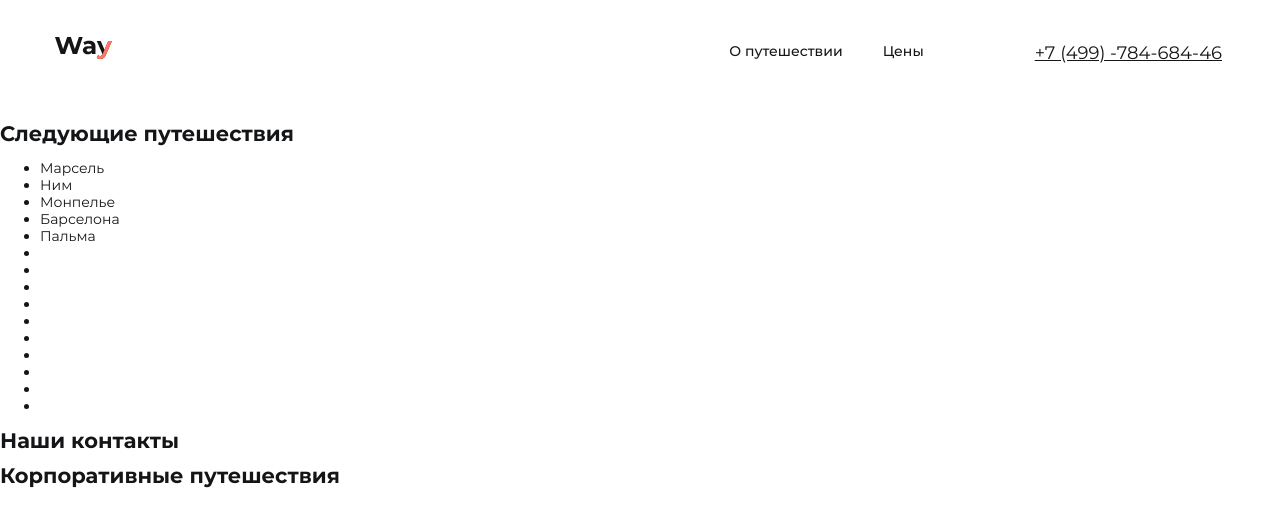
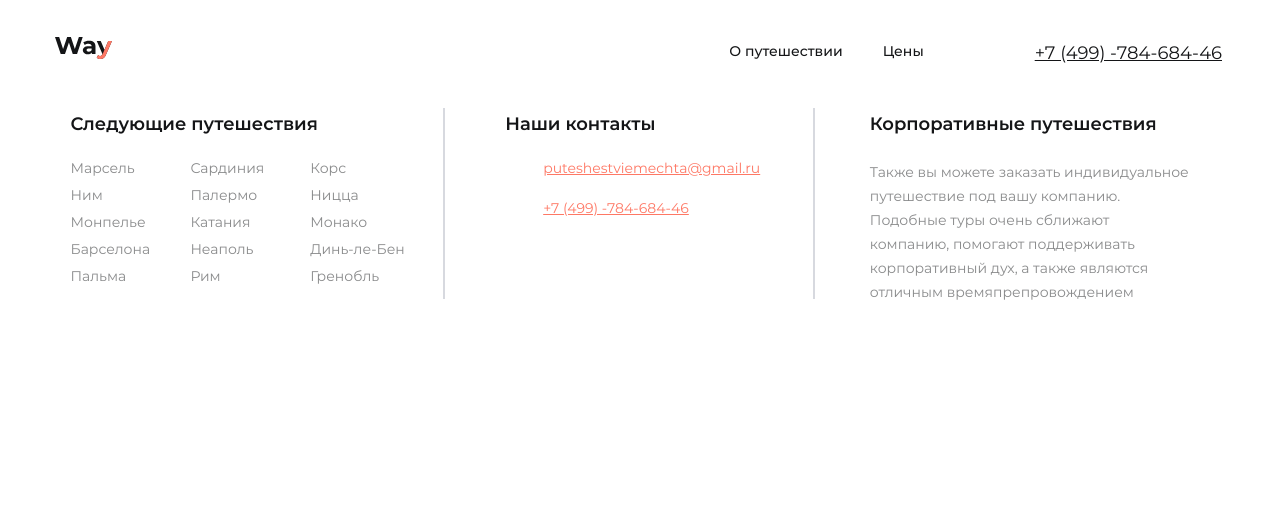
Before and after one commit to zakharovdm/zakharov_way, a website: page source/index.html in a window 1280 px wide. Drawn offline with nearby package versions, Linux system fonts and the light colour scheme; files that its build step writes are made by us from their sources.

Commit message:
Добавляет верстку футера

```diff
--- a/source/index.html
+++ b/source/index.html
@@ -25,7 +25,7 @@
             </li>
           </ul>
         </nav>
-          <a class="site-header__number" href="tel:+749978468446">
+          <a class="site-header__phone" href="tel:+749978468446">
           <svg class="site-header__phone-icon" width="21" height="24">
               <use xlink:href="img/sprite.svg#icon-phone"></use>
           </svg>
@@ -34,34 +34,51 @@
     </header>
     <main class="site-main">
     </main>
-    <footer class="site-footer">
+    <footer class="site-footer container container--footer">
       <section class="site-footer__travels next-travels">
         <h2 class="site-footer__title">Следующие путешествия</h2>
         <ul class="next-travels__list">
-           <li class="next-travels__item">Марсель</li>
-           <li class="next-travels__item">Ним</li>
-           <li class="next-travels__item">Монпелье</li>
-           <li class="next-travels__item">Барселона</li>
-           <li class="next-travels__item">Пальма</li>
-           <li class="next-travels__item"></li>
-           <li class="next-travels__item"></li>
-           <li class="next-travels__item"></li>
-           <li class="next-travels__item"></li>
-           <li class="next-travels__item"></li>
-           <li class="next-travels__item"></li>
-           <li class="next-travels__item"></li>
-           <li class="next-travels__item"></li>
-           <li class="next-travels__item"></li>
-           <li class="next-travels__item"></li>
-         </ul>
+          <li class="next-travels__item next-travels__item--first-column">Марсель</li>
+          <li class="next-travels__item next-travels__item--first-column">Ним</li>
+          <li class="next-travels__item next-travels__item--first-column">Монпелье</li>
+          <li class="next-travels__item next-travels__item--first-column">Барселона</li>
+          <li class="next-travels__item next-travels__item--first-column">Пальма</li>
+          <li class="next-travels__item next-travels__item--second-column">Сардиния</li>
+          <li class="next-travels__item next-travels__item--second-column">Палермо</li>
+          <li class="next-travels__item next-travels__item--second-column">Катания</li>
+          <li class="next-travels__item next-travels__item--second-column">Неаполь</li>
+          <li class="next-travels__item next-travels__item--second-column">Рим</li>
+          <li class="next-travels__item next-travels__item--third-column">Корс</li>
+          <li class="next-travels__item next-travels__item--third-column">Ницца</li>
+          <li class="next-travels__item next-travels__item--third-column">Монако</li>
+          <li class="next-travels__item next-travels__item--third-column">Динь-ле-Бен</li>
+          <li class="next-travels__item next-travels__item--third-column">Гренобль</li>
+        </ul>
       </section>
 
       <section class="site-footer__contacts">
         <h2 class="site-footer__title">Наши контакты</h2>
+        <ul class="site-footer__list">
+          <li class="site-footer__item">
+            <a class="site-footer__contact" href="mailto:puteshestviemechta@gmail.ru">
+              <svg class="site-footer__mail-icon" width="26" height="20">
+                <use xlink:href="img/sprite.svg#icon-mail"></use>
+              </svg>
+            puteshestviemechta@gmail.ru</a>
+          </li>
+          <li class="site-footer__item">
+            <a class="site-footer__contact" href="tel:+749978468446">
+              <svg class="site-footer__phone-icon" width="21" height="24">
+                <use xlink:href="img/sprite.svg#icon-phone"></use>
+              </svg>
+            +7 (499) -784-684-46</a>
+          </li>
+        </ul>
       </section>
 
       <section class="site-footer__corporate">
-        <h2 class="site-footer__title">Корпоративные путешествия</h2>
+        <h2 class="site-footer__title site-footer__title--corporate">Корпоративные путешествия</h2>
+        <p class="site-footer__corporate-text">Также вы можете заказать индивидуальное путешествие под вашу компанию. Подобные туры очень сближают компанию, помогают поддерживать корпоративный дух, а также являются отличным времяпрепровождением</p>
       </section>
     </footer>
     <script src="js/script.min.js"></script>
--- a/source/sass/blocks/container.scss
+++ b/source/sass/blocks/container.scss
@@ -3,14 +3,22 @@
   margin: 0 auto;
   padding: 0 10px;
 
-  @media(max-width: $desktop-width) {
+  &--footer {
+    width: 1139px;
+  }
+
+  @media (max-width: $desktop-width) {
     width: 728px;
     margin: 0;
     padding: 0 20px;
+
+    &--footer {
+      margin: 0 auto;
+    }
   }
 
-  @media(max-width: $tablet-width) {
+  @media (max-width: $tablet-width) {
     width: 280px;
-    padding: 0 20px
+    padding: 0 20px;
   }
 }
--- /dev/null
+++ b/source/sass/blocks/next-travels.scss
@@ -0,0 +1,41 @@
+.next-travels__list {
+  @include reset-list;
+  display: grid;
+  grid-template-columns: repeat(3, 1fr);
+  grid-auto-flow: column;
+  grid-row-gap: 10px;
+  grid-column-gap: 20px;
+
+  @media (max-width: $tablet-width) {
+    width: 240px;
+    margin: 0 auto;
+  }
+}
+
+.next-travels__item {
+  color: rgba($mostly-black, 0.5);
+
+  &--first-column {
+    grid-column: 1 / 2;
+  }
+
+  &--second-column {
+    grid-column: 2 / 3;
+  }
+
+  &--third-column {
+    grid-column: 3 / 4;
+  }
+
+  @media (max-width: $tablet-width) {
+    text-align: center;
+
+    &--second-column {
+      grid-column: 3 / 4;
+    }
+
+    &--third-column {
+      grid-column: 1 / -1;
+    }
+  }
+}
--- /dev/null
+++ b/source/sass/blocks/site-footer.scss
@@ -0,0 +1,192 @@
+.site-footer {
+  display: grid;
+  grid-template-columns: repeat(3, 1fr);
+  grid-gap: 60px;
+
+  @media (max-width: $desktop-width) {
+    grid-template-columns: repeat(2, 1fr);
+    grid-template-rows: repeat(2, 1fr);
+    grid-column-gap: 50px;
+    grid-row-gap: 70px;
+  }
+
+  @media (max-width: $tablet-width) {
+    grid-template-columns: 280px;
+    grid-template-rows: 1fr 120px 1fr;
+    grid-row-gap: 55px;
+  }
+}
+
+.site-footer__title {
+  margin: 0 0 20px;
+
+  font-weight: 600;
+  font-size: 18px;
+  line-height: 32px;
+
+  @media (max-width: $desktop-width) {
+    &--corporate {
+      text-align: center;
+    }
+  }
+
+  @media (max-width: $tablet-width) {
+    text-align: center;
+  }
+}
+
+.site-footer__travels {
+  position: relative;
+
+  &::after {
+    content: "";
+    position: absolute;
+    top: 0;
+    right: -35px;
+
+    width: 0;
+    height: 189px;
+    border: 1px solid $grayis-blue;
+
+    @media (max-width: $desktop-width) {
+      right: -50px;
+    }
+
+    @media (max-width: $tablet-width) {
+      top: 345px;
+      right: -5px;
+
+      width: 288px;
+      height: 0;
+      border: 1px solid $grayis-blue;
+    }
+  }
+}
+
+.site-footer__list {
+  @include reset-list;
+}
+
+.site-footer__item {
+  margin: 0 0 23px 38px;
+}
+
+.site-footer__contacts {
+  position: relative;
+  padding-left: 35px;
+
+  &::after {
+    content: "";
+    position: absolute;
+    top: 0;
+    right: -5px;
+
+    width: 0;
+    height: 189px;
+    border: 1px solid $grayis-blue;
+  }
+
+  @media (max-width: $desktop-width) {
+    padding-left: 60px;
+
+    &::after {
+      display: none;
+    }
+  }
+
+  @media (max-width: $tablet-width) {
+    padding-left: 0;
+    text-align: center;
+  }
+}
+
+.site-footer__contact {
+  position: relative;
+  text-decoration-line: underline;
+  color: $red;
+
+  &:active {
+    color: $active-red;
+  }
+
+  &:hover .site-footer__phone-icon,
+  &:focus .site-footer__phone-icon {
+    stroke: $red;
+  }
+
+  &:active .site-footer__phone-icon {
+    stroke: $active-red;
+  }
+
+  &:hover .site-footer__mail-icon,
+  &:focus .site-footer__mail-icon {
+    fill: $red;
+  }
+
+  &:active .site-footer__mail-icon {
+    fill: $active-red;
+  }
+}
+
+.site-footer__phone-icon {
+  position: absolute;
+  top: -5px;
+  left: -34px;
+
+  fill: none;
+  stroke: $grayis-blue;
+}
+
+.site-footer__mail-icon {
+  position: absolute;
+  top: -1px;
+  left: -39px;
+
+  fill: $grayis-blue;
+}
+
+.site-footer__corporate {
+  @media (max-width: $desktop-width) {
+    position: relative;
+    grid-column: 1 / -1;
+    grid-row: 2 / -1;
+
+    &::before {
+      content: "";
+      position: absolute;
+      top: 10px;
+      right: 0;
+
+      width: 726px;
+      height: 0;
+
+      border: 1px solid $grayis-blue;
+
+      @media (max-width: $desktop-width) {
+        top: -25px;
+      }
+    }
+
+    @media (max-width: $tablet-width) {
+      grid-row: 3 / -1;
+
+      &::before {
+        width: 288px;
+        right: -5px;
+      }
+    }
+  }
+}
+
+.site-footer__corporate-text {
+  width: 320px;
+  margin: 0;
+
+  line-height: 24px;
+  color: rgba($mostly-black, 0.5);
+
+  @media (max-width: $desktop-width) {
+    width: auto;
+    text-align: center;
+  }
+}
--- a/source/sass/blocks/site-header.scss
+++ b/source/sass/blocks/site-header.scss
@@ -34,7 +34,7 @@
   stroke: $mostly-black;
 }
 
-.site-header__number {
+.site-header__phone {
   position: relative;
 
   justify-self: end;
--- a/source/sass/blocks/site-nav.scss
+++ b/source/sass/blocks/site-nav.scss
@@ -6,10 +6,11 @@
   }
 }
 
-.site-nav {
-  justify-self: end;
+.site-nav__list {
+  @include reset-list;
 
-  padding: 6px 0 0;
+  display: flex;
+  flex-wrap: wrap;
 
   @media (max-width: $desktop-width) {
     position: absolute;
@@ -18,6 +19,17 @@
 
     width: 320px;
     padding: 134px 0 254px;
+    background-color: $white;
+    z-index: 1;
+  }
+}
+
+.site-nav {
+  justify-self: end;
+  padding: 6px 0 0;
+
+  @media (max-width: $desktop-width) {
+    padding: 0;
 
     &--closed .site-nav__list {
       display: none;
@@ -58,6 +70,7 @@
 
       background-color: transparent;
       border: 0;
+      z-index: 2;
     }
 
     &--opened .site-nav__toggle::before {
@@ -77,16 +90,10 @@
     }
 
     &--nojs .site-nav__list {
-      display: grid;
+      display: block;
+      position: static;
     }
   }
-}
-
-.site-nav__list {
-  @include reset-list;
-
-  display: flex;
-  flex-wrap: wrap;
 }
 
 .site-nav__item {
@@ -105,7 +112,7 @@
 
     background-color: $light-grey;
 
-    &:after {
+    &::after {
       content: "";
       position: absolute;
       top: 23px;
@@ -114,7 +121,7 @@
       width: 8px;
       height: 12px;
 
-      background: url("../img/arrow.svg") no-repeat;;
+      background: url("../img/arrow.svg") no-repeat;
     }
   }
 }
--- a/source/sass/global/variables.scss
+++ b/source/sass/global/variables.scss
@@ -1,9 +1,11 @@
 //Colors
 $mostly-black:  #141517;
-$dark-grey: #48494D;
-$light-grey: #FBF8F8;
-$red: #FE7865;
+$dark-grey: #48494d;
+$light-grey: #fbf8f8;
+$grayis-blue: #d7d9df;
+$red: #fe7865;
 $active-red: #e21e01;
+$white: #ffffff;
 
 //Viewports
 
--- a/source/sass/style.scss
+++ b/source/sass/style.scss
@@ -13,3 +13,5 @@
 @import "blocks/container.scss";
 @import "blocks/site-header.scss";
 @import "blocks/site-nav.scss";
+@import "blocks/site-footer.scss";
+@import "blocks/next-travels.scss";
```
Also changed, not shown: source/img/icons-sprite/icon-mail.svg (added).
